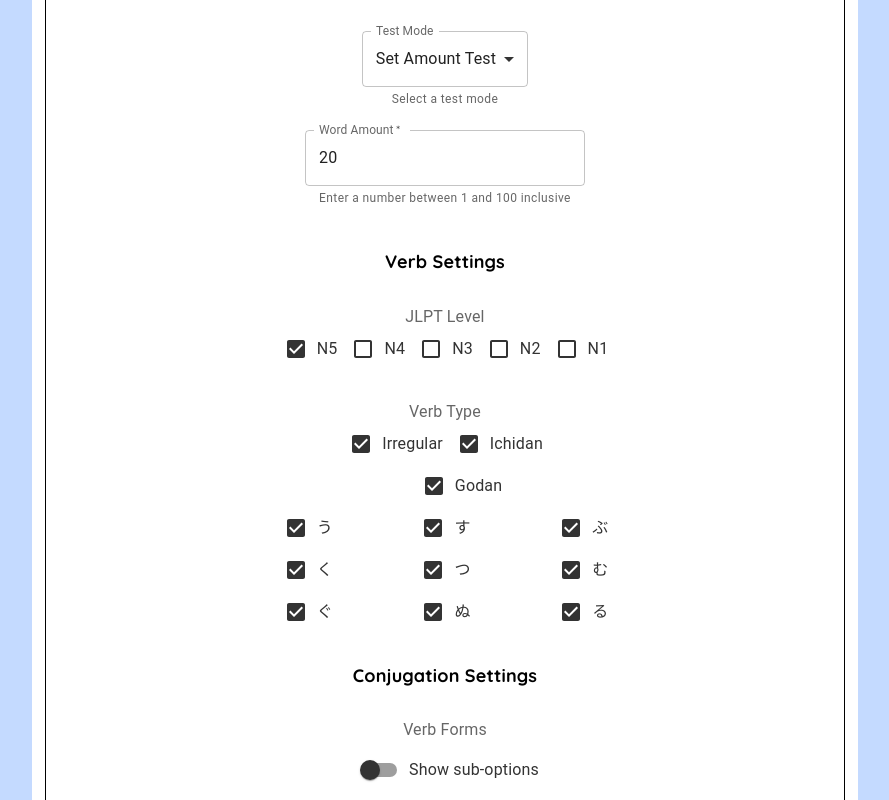
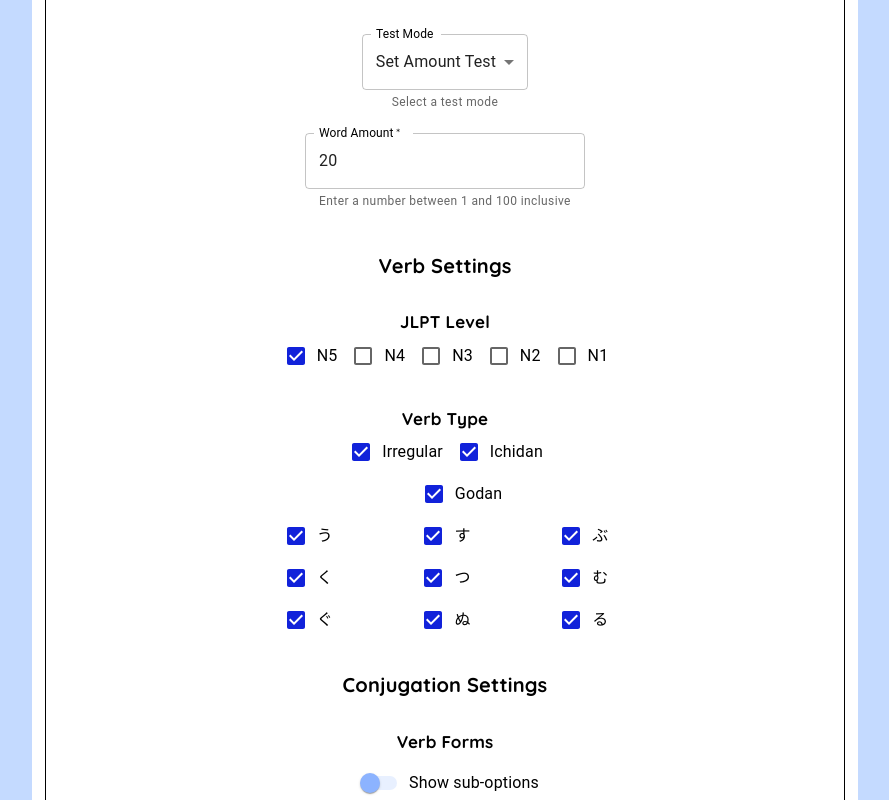
Before and after one commit to dan-turner-djt/Doushiryokucheck, a React (Create React App) app: page / in a window 1280 px wide. Shown: the part 520-1320 px from the top of the page, without its empty margins (195-1084 px from the left). Built offline with nearby package versions, Linux system fonts and the light colour scheme.

Commit message:
MUI colour overrides

```diff
--- a/src/App.tsx
+++ b/src/App.tsx
@@ -8,6 +8,9 @@ import Header from "./Components/Header/Header";
 import { PaletteColor, ThemeProvider, createTheme } from "@mui/material";
 import { getWidth } from "./Utils/Screen";
 import Footer from "./Components/Footer.tsx/Footer";
+
+const darkBlue = "#1122da";
+const lightBlue = "#8cb3ff";
 
 declare module "@mui/material/styles" {
   interface PaletteOptions {
@@ -32,9 +35,58 @@ const { augmentColor } = palette;
 const createColor = (mainColor: string) => augmentColor({ color: { main: mainColor } });
 const theme = createTheme({
 	palette: {
-		darkBlue: createColor("#330eda"),
-		appbarBlue: createColor("#8cb3ff")
+		darkBlue: createColor(darkBlue),
+		appbarBlue: createColor(lightBlue)
 	},
+	components: {
+		MuiSwitch: {
+			styleOverrides: {
+				switchBase: {
+					"&.Mui-checked": {
+						opacity: 1,
+						color: darkBlue
+					},
+					"Mui-checked+.MuiSwitch-track": {
+						opacity: 1,
+						backgroundColor: lightBlue
+					}
+				},
+				colorPrimary: {
+					color: lightBlue,
+				},
+				track: {
+					opacity: 0.2,
+					backgroundColor: lightBlue,
+					".Mui-checked.Mui-checked + &": {
+						opacity: 1,
+						backgroundColor: lightBlue
+					}
+				}
+			}
+		},
+		MuiCheckbox: {
+			styleOverrides: {
+				colorPrimary: {
+					"&.Mui-checked": {
+						color: darkBlue
+					},
+					"&.MuiCheckbox-indeterminate": {
+						color: darkBlue
+					}
+				}
+			}
+		},
+		MuiFormLabel: {
+			styleOverrides: {
+				root: {
+					color: "black",
+					"&.Mui-focused": {
+						color: "black"
+					}
+				}
+			}
+		}
+	}
 });
 
 const App: FunctionComponent = () => {
--- a/src/Components/SettingsForm/SettingsForm.tsx
+++ b/src/Components/SettingsForm/SettingsForm.tsx
@@ -4,6 +4,7 @@ import Field, { FieldRef, FieldType, StaticFieldData } from "../Field/Field";
 import { Box, Button, Checkbox, FormControl, FormControlLabel, FormGroup, FormHelperText, FormLabel, MenuItem, Switch, TextField } from "@mui/material";
 import { AuxFormData, AuxFormDisplayNames, AuxFormNames, FormNames, VerbFormData, VerbFormDisplayNames, VerbFormSubTypeDisplayNames, WithNegativeForms, WithNegativePoliteForms, WithPlainForms, WithPoliteForms } from "../../Verb/VerbFormDefs";
 import useMeasure from "react-use-measure";
+import { pink } from "@mui/material/colors";
 
 export type SettingsFormProps = {
   initialSettings: SettingsObject;
@@ -585,7 +586,7 @@ const SettingsForm = (props: SettingsFormProps) => {
 	const vtSection = () => {
 		return (
 			<div className="checkbox-group">
-				<FormLabel>Verb Type</FormLabel>
+				<FormLabel className="form-subtitle">Verb Type</FormLabel>
 				<FormGroup className="shift-group-right">
 					<span>
 						<FormControlLabel
@@ -989,7 +990,7 @@ const SettingsForm = (props: SettingsFormProps) => {
 					<FormControl component="fieldset" variant="standard" error={ verbTypeError || verbLevelError || verbTypeNoResultsError }>
 						<FormLabel component="legend" className="form-title">Verb Settings</FormLabel>
 						<div className="checkbox-group">
-							<FormLabel>JLPT Level</FormLabel>
+							<FormLabel className="form-subtitle">JLPT Level</FormLabel>
 							<FormGroup className="shift-group-right">
 								<span>
 									<FormControlLabel
@@ -1034,7 +1035,7 @@ const SettingsForm = (props: SettingsFormProps) => {
 						<FormLabel component="legend" className="form-title">Conjugation Settings</FormLabel>
 						{false &&
 							<div className="checkbox-group">
-								<FormLabel>Filter by JLPT Level</FormLabel>
+								<FormLabel className="form-subtitle">Filter by JLPT Level</FormLabel>
 								<FormGroup>
 									<span>
 										<FormControlLabel
@@ -1083,7 +1084,7 @@ const SettingsForm = (props: SettingsFormProps) => {
 							</div>
 						}
 						<div className="checkbox-group">
-							<FormLabel>Verb Forms</FormLabel>
+							<FormLabel className="form-subtitle">Verb Forms</FormLabel>
 							<div className="line-break-small"></div>
 							<FormGroup>
 								<FormControlLabel style={{margin: "auto"}} control={
@@ -1132,7 +1133,7 @@ const SettingsForm = (props: SettingsFormProps) => {
 						<FormHelperText className="helper-text">{ isVerbFormError()? "Select at least one" : "" }</FormHelperText>
 						<div className="line-break-large"></div>
 						<div className="checkbox-group">
-							<FormLabel>Auxiliary Verb Forms</FormLabel>
+							<FormLabel className="form-subtitle">Auxiliary Verb Forms</FormLabel>
 							<div className="line-break"></div>
 							<div className="checkbox-grid-slim">
 								{vfaAllCheckboxParentGroup()}
--- a/src/styles.scss
+++ b/src/styles.scss
@@ -7,7 +7,6 @@
 * {
   margin: 0;
   font-family: "Quicksand", sans-serif;
-  color: #333;
 }
 
 body {
@@ -53,9 +52,19 @@ body {
   .form-title {
     font-family: "Quicksand", sans-serif;
     font-weight: bold;
-    font-size: large;
+    font-size: 20px;
     color: black;
     margin-bottom: 30px;
+  }
+
+  .form-subtitle {
+    font-family: "Quicksand", sans-serif;
+    font-weight: bold;
+    font-size: 17px;
+  }
+
+  legend {
+    font-weight: bold;
   }
 
   .field {
```
